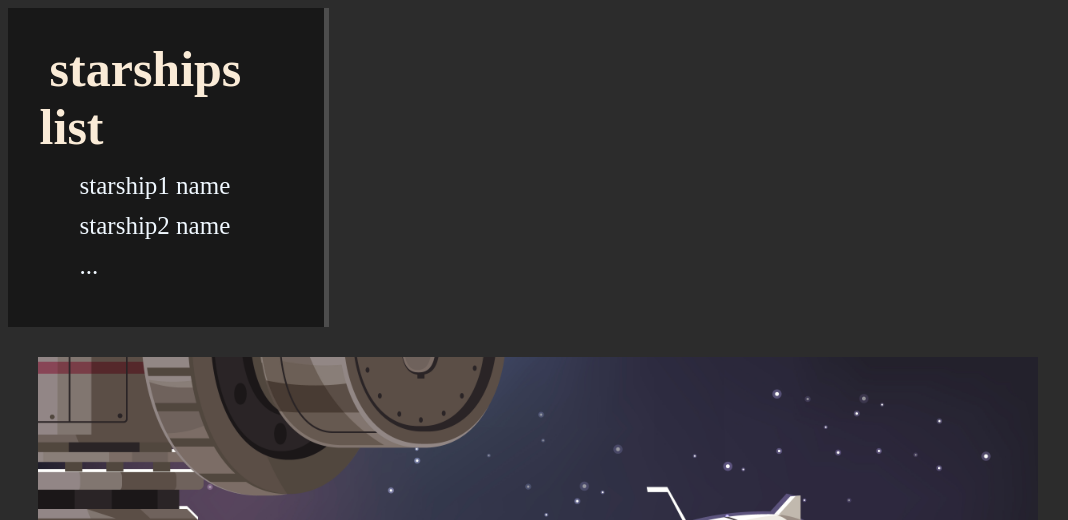
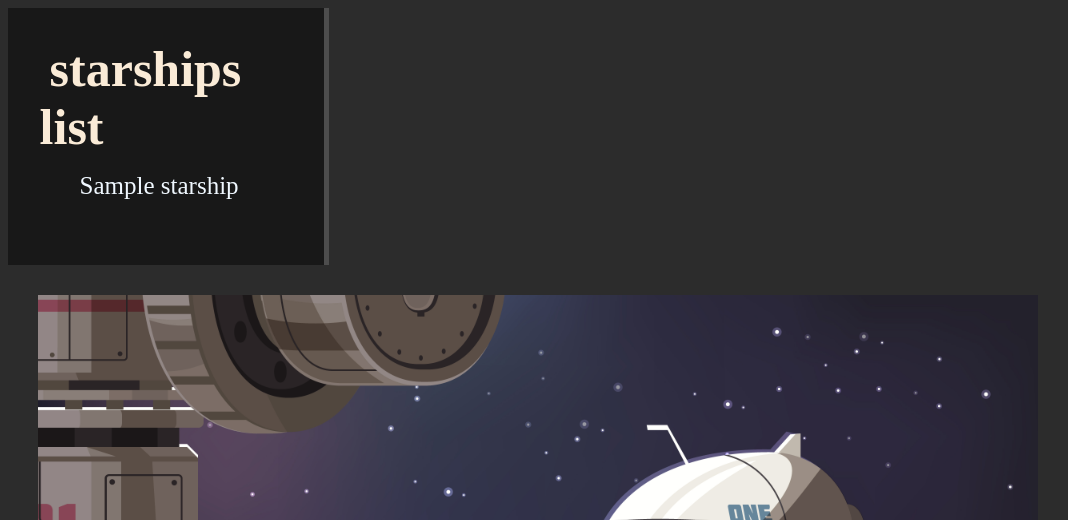
Before and after one commit to demi-un/starships_starwars, a Django app: template starwars/starships/templates/starships/main_page.html in a window 1280 px wide. Shown: the top 520 px of the page, without its empty margins (0-1068 px from the left). Run offline with Django 5.2, Linux system fonts and the light colour scheme; the template is opened without the code that fills it: most values are stand-ins (such as "Sample title", 1, 10 or a date in 2020).

Commit message:
add unique starship pages

```diff
--- a/requirements.txt
+++ b/requirements.txt
@@ -1,3 +1,8 @@
 asgiref==3.11.0
+certifi==2025.11.12
+charset-normalizer==3.4.4
 Django==5.2.8
+idna==3.11
+requests==2.32.5
 sqlparse==0.5.3
+urllib3==2.5.0
--- a/starwars/starships/static/starships/css/main_page.css
+++ b/starwars/starships/static/starships/css/main_page.css
@@ -16,6 +16,7 @@ aside .aside_title {
     font-size: 50px;
     margin-left: 10px;
     font-weight: bold;
+    text-align: center;
 }
 
 aside ul {
--- a/starwars/starships/templates/starships/main_page.html
+++ b/starwars/starships/templates/starships/main_page.html
@@ -18,9 +18,12 @@
     <aside>
         <span class="aside_title">starships list</span>
         <ul>
-            <a href="{% url 'starship' %}">starship1 name</a>
-            <a href="{% url 'starship' %}">starship2 name</a>
-            <a href="{% url 'starship' %}">...</a>
+            {% for starship in starships_list %}
+                <a href="{% url 'starship' forloop.counter0 %}">
+                    {{ starship.name }}
+                </a>
+                <br>
+            {% endfor %}
         </ul>
     </aside>
 
--- a/starwars/starships/urls.py
+++ b/starwars/starships/urls.py
@@ -3,5 +3,5 @@ from . import views
 
 urlpatterns = [
     path('', views.main_page, name='main_page'),
-    path('starship/', views.starship, name='starship')
+    path("starship/<int:id>/", views.starship, name="starship"),
 ]
```
Also changed, not shown: starwars/starships/templates/starships/starship.html (+13 -3 lines), starwars/starships/views.py (+13 -3 lines), 2 other files.
